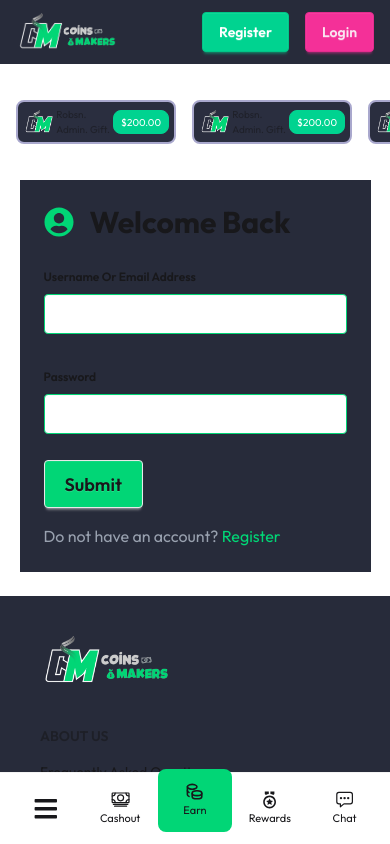
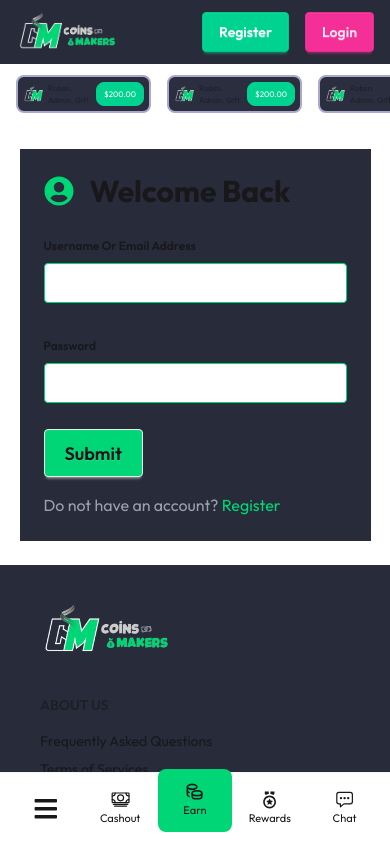
Before and after one commit to YousiefSameh/coinsmakers, a React (Vite) app: page /login in a window 390 px wide. Shown: the top 844 px of the page. Built offline with nearby package versions, Linux system fonts and the light colour scheme.

Commit message:
Fix Responsive In Earn Page

```diff
--- a/src/components/Earn/Cards/OfferCard.tsx
+++ b/src/components/Earn/Cards/OfferCard.tsx
@@ -31,7 +31,7 @@ const OfferCard = memo(({ index }: { index: number }) => {
 
 	return (
 		<motion.div
-			className="card bg-panel-bg p-3 min-w-[6rem] md:min-w-[11rem] flex justify-center flex-col"
+			className="card bg-panel-bg p-3 min-w-[7rem] md:min-w-[11rem] flex justify-center flex-col"
 			variants={cardVariants}
 			initial="hidden"
 			animate="visible"
--- a/src/components/Earn/Cards/OfferwallPartnersCard.tsx
+++ b/src/components/Earn/Cards/OfferwallPartnersCard.tsx
@@ -49,7 +49,7 @@ const OfferwallPartnersCard = memo(({ item }: { item: (typeof data)[0] }) => {
 	}, []);
   return (
     <motion.div
-      className="card p-0 md:p-3 flex min-w-[6rem] md:min-w-[11rem] justify-center flex-col"
+      className="card p-0 md:p-3 flex min-w-[7rem] md:min-w-[11rem] justify-center flex-col"
       variants={cardVariants}
       initial="hidden"
       animate="visible"
@@ -57,7 +57,7 @@ const OfferwallPartnersCard = memo(({ item }: { item: (typeof data)[0] }) => {
     >
       <motion.div
         onClick={handleModalOpen}
-        className={`relative w-full h-full min-h-[13rem] from-[#1D232A] via-[#1D232A] to-[#1D232A] flex flex-col items-center justify-center rounded-lg shadow-lg hover:${item.bg} transition-colors border border-[#3b7d67] group`}
+        className={`relative w-full h-full min-h-[12rem] md:min-h-[13rem] from-[#1D232A] via-[#1D232A] to-[#1D232A] flex flex-col items-center justify-center rounded-lg shadow-lg hover:${item.bg} transition-colors border border-[#3b7d67] group`}
         whileHover={{ scale: 1.02 }}
       >
         <motion.div
--- a/src/components/Earn/FeaturedOffers.tsx
+++ b/src/components/Earn/FeaturedOffers.tsx
@@ -9,12 +9,12 @@ const FeaturedOffers = () => {
 	const {handleMouseDown, handleMouseMove, handleMouseUp, scrollContainerRef} = useWrapperSwipe();
 	return (
 		<section className="pt-6 md:pt-0">
-			<div className="head px-6 md:px-0">
+			<div className="head px-3 md:px-0">
 				<SpecialHeading title="Featured Offers" icon={<FaFireAlt />} />
 			</div>
 			<div
 				ref={scrollContainerRef}
-				className="content flex items-center overflow-x-auto gap-4 md:gap-5 px-6 py-6 cursor-grab"
+				className="content flex items-center overflow-x-auto gap-2 md:gap-5 px-3 py-5 cursor-grab"
 				style={{ scrollbarWidth: "none" }}
 				onMouseDown={handleMouseDown}
 				onMouseMove={handleMouseMove}
--- a/src/components/Earn/OfferwallPartners.tsx
+++ b/src/components/Earn/OfferwallPartners.tsx
@@ -14,12 +14,12 @@ const OfferwallPartners = () => {
 
 	return (
 		<section>
-			<div className="head px-6 md:px-0">
+			<div className="head px-3 md:px-0">
 				<SpecialHeading title="Offerwall Partners" icon={<BsJoystick />} />
 			</div>
 			<div
 				ref={scrollContainerRef}
-				className="content flex items-center overflow-x-auto gap-4 md:gap-5 p-6 md:py-6 cursor-grab"
+				className="content flex items-center overflow-x-auto gap-3 md:gap-5 px-3 py-5 cursor-grab"
 				style={{ scrollbarWidth: "none" }}
 				onMouseDown={handleMouseDown}
 				onMouseMove={handleMouseMove}
--- a/src/components/Earn/SurveyPartners.tsx
+++ b/src/components/Earn/SurveyPartners.tsx
@@ -23,7 +23,7 @@ const SurveyPartners = () => {
 			Array.from({ length: 12 }, (_, index) => (
 				<div
 					key={index}
-					className="card p-0 md:p-3 flex min-w-[6rem] md:min-w-[11rem] justify-center flex-col hover:scale-105 transform transition duration-300"
+					className="card p-0 md:p-3 flex min-w-[7rem] md:min-w-[11rem] justify-center flex-col hover:scale-105 transform transition duration-300"
 				>
 					<div onClick={handleModalOpen} className="relative w-full h-full min-h-[13rem] bg-gradient-to-b from-[#1D232A] via-[#1D232A] to-[#1D232A] flex flex-col items-center justify-center rounded-lg shadow-lg hover:shadow-2xl hover:bg-gradient-to-b hover:from-[#3b7d67] transition-colors border border-[#3b7d67] group">
 						<div className="overlay absolute top-0 left-0 h-full w-full backdrop-blur-[5px] hidden items-center justify-center text-none text-5xl z-[3] rounded-lg cursor-pointer group-hover:flex">
@@ -63,7 +63,7 @@ const SurveyPartners = () => {
 			</div>
 			<div
 				ref={scrollContainerRef}
-				className="content flex items-center overflow-x-auto gap-4 md:gap-5 p-6 md:py-6 cursor-grab"
+				className="content flex items-center overflow-x-auto gap-3 md:gap-5 px-3 py-5 cursor-grab"
 				style={{ scrollbarWidth: "none" }}
 				onMouseDown={handleMouseDown}
 				onMouseMove={handleMouseMove}
--- a/src/components/shared/Header.tsx
+++ b/src/components/shared/Header.tsx
@@ -88,28 +88,28 @@ const Header = () => {
 				</div>
 			</header>
 			<section
-				className="titles mt-[100px] z-10 flex items-center gap-4 px-4 pb-3 relative overflow-auto w-full"
+				className="titles mt-[75px] md:mt-[100px] z-10 flex items-center gap-4 px-4 pb-3 relative overflow-auto w-full"
 				aria-label="User Titles"
 			>
 				{Array.from({ length: 9 }, (_, index) => index).map((index) => {
 					return (
 						<article
 							key={index}
-							className="min-w-[160px] bg-[#2a2e3f] border-2 border-blue-light p-[5px] rounded-lg flex items-center justify-between cursor-pointer"
+							className="min-w-[135px] sm:min-w-[160px] bg-[#2a2e3f] border-2 border-blue-light p-[5px] rounded-lg flex items-center justify-between cursor-pointer"
 							aria-label={`User ${index + 1}`}
 						>
 							<img
 								src={LogoSM}
-								className="w-7.5"
+								className="w-5 md:w-7.5"
 								alt={`User ${index + 1} Avatar`}
 							/>
-							<p className="text-[10px] text-base-content/60">
+							<p className="text-[8px] sm:text-[9px] text-base-content/60">
 								Robsn.
 								<br />
 								Admin. Gift.
 							</p>
 							<span
-								className="badge badge-success text-white text-[10px] py-[3px] px-[7px]"
+								className="badge badge-success text-white text-[8px] sm:text-[9px] py-[3px] px-[7px]"
 								aria-label="Balance"
 							>
 								$200.00
--- a/src/components/shared/Sidebar.tsx
+++ b/src/components/shared/Sidebar.tsx
@@ -21,7 +21,7 @@ const Sidebar = () => {
 				} md:block w-[210px] md:w-[240px] z-20 bg-[#272B3A] max-h-screen h-full fixed top-0 left-0 overflow-y-auto py-4 shadow-lg border-r border-blue-light`}
 				aria-label="Sidebar Navigation"
 			>
-				<nav className="p-2 mt-[70px]" role="navigation">
+				<nav className="p-2 mt-[45px] md:mt-[70px]" role="navigation">
 					<p className="uppercase text-neutral-400 text-sm mb-3 p-2 pb-0">
 						Main
 					</p>
--- a/src/pages/Earn.tsx
+++ b/src/pages/Earn.tsx
@@ -4,7 +4,7 @@ import SurveyPartners from "@components/Earn/SurveyPartners"
 
 const Earn = () => {
   return (
-    <div className="space-y-[30px] md:space-y-[100px]">
+    <div className="space-y-[10px] md:space-y-[100px]">
       <FeaturedOffers />
       <OfferwallPartners />
       <SurveyPartners />
```
